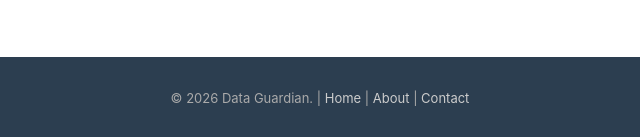
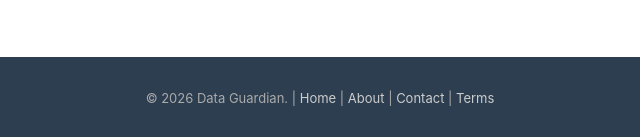
Before and after one commit to polashrp/zohocrmdataguardian, a plain HTML site: page privacy.html in a window 1280 px wide. Shown: the part 1457-1594 px from the top of the page, 320-960 px from the left. Drawn offline with Linux system fonts and the light colour scheme.

Commit message:
Add 'Terms' link to footer in privacy.html

```diff
--- a/privacy.html
+++ b/privacy.html
@@ -87,7 +87,7 @@
     <p>📧 polas.habib@zohomail.com | <a href="contact.html">Contact Form</a></p>
 </div>
 
-<footer>&copy; 2026 Data Guardian. | <a href="index.html">Home</a> | <a href="about.html">About</a> | <a href="contact.html">Contact</a></footer>
+<footer>&copy; 2026 Data Guardian. | <a href="index.html">Home</a> | <a href="about.html">About</a> | <a href="contact.html">Contact</a> | <a href="terms.html">Terms</a></footer>
 
 <script>
 function toggleMenu() {
```
